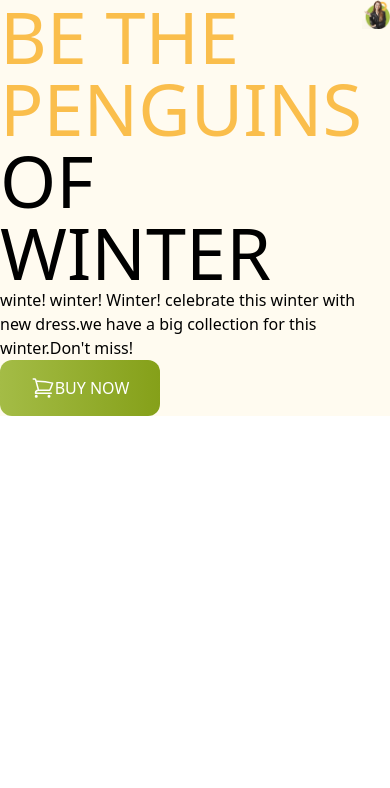
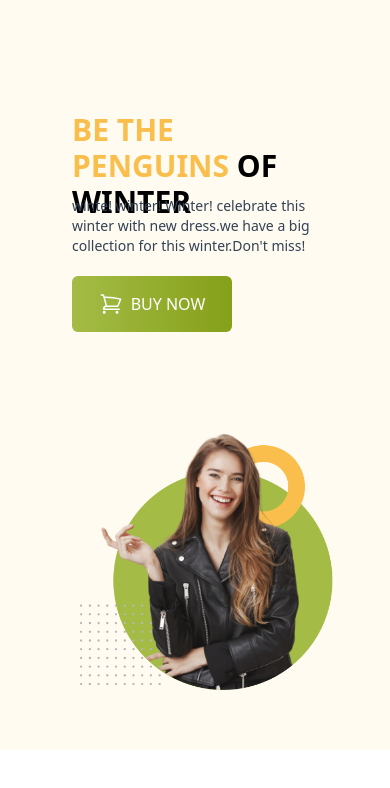
Before and after one commit to shipon1242/penguin-fashion-practice, a plain HTML site: page index.html in a window 390 px wide. Drawn offline with nearby package versions, Linux system fonts and the light colour scheme.

Commit message:
banner with mobile response added

```diff
--- a/index.html
+++ b/index.html
@@ -8,17 +8,17 @@
 </head>
 <body>
     <header>
-        <div class="flex justify-between w-full bg-[#FFFBF0] h-715px">
-            <div>
-                <h1 class="text-7xl uppercase">
-                    <span class="text-[#FABE4C]">Be the Penguins</span> of Winter
+        <div class=" w-[1500px] md:flex justify-between w-full bg-[#FFFBF0] h-[750px] gap-x-36">
+            <div class=" mx-8 md:m-auto grid gap-4 md:gap-5 pl-10 md:pl-32">
+                <h1 class=" pt-28 md:p-4 text-3xl md:text-5xl uppercase w-[260px] md:w-[450px] h-[180px] md:h-[192px] font-semibold">
+                    <span class="text-[#FABE4C] font-semibold">Be the Penguins</span> of Winter
                 </h1>
-                <p class="">
+                <p class="w-64 md:w-80 h-16 text-sm text-slate-700">
                   winte! winter! Winter!  celebrate this winter with new dress.we have a big collection for this winter.Don't miss!
                 </p>
 
 
-                <button class="uppercase w-40 h-14 bg-orange-600 rounded-xl text-white flex justify-center items-center bg-gradient-to-r from-[#A4BC46] to-[#85A019] ">
+                <button class="  uppercase w-40 h-14 bg-orange-600 rounded-md text-white flex justify-center items-center bg-gradient-to-r from-[#A4BC46] to-[#85A019] gap-2 ">
                     <svg xmlns="http://www.w3.org/2000/svg" fill="none" viewBox="0 0 24 24" stroke-width="1.5" stroke="currentColor" class="w-6 h-6">
                         <path stroke-linecap="round" stroke-linejoin="round" d="M2.25 3h1.386c.51 0 .955.343 1.087.835l.383 1.437M7.5 14.25a3 3 0 0 0-3 3h15.75m-12.75-3h11.218c1.121-2.3 2.1-4.684 2.924-7.138a60.114 60.114 0 0 0-16.536-1.84M7.5 14.25 5.106 5.272M6 20.25a.75.75 0 1 1-1.5 0 .75.75 0 0 1 1.5 0Zm12.75 0a.75.75 0 1 1-1.5 0 .75.75 0 0 1 1.5 0Z" />
                       </svg>
@@ -26,7 +26,7 @@
                     buy now
                 </button>
             </div>
-            <div class="">
+            <div class="  mt-24 mr-0 pr-4 ml-20 md:mr-44 mb-12 w-[270px] md:w-[550px] h-[350px] md:h-[560px]">
                 <img src="images/model.png" alt="">
             </div>
         </div>
```
